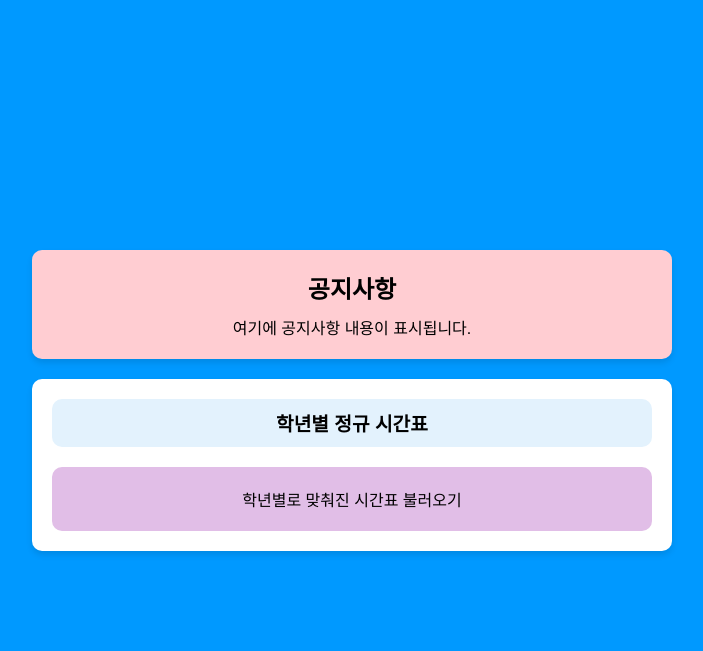
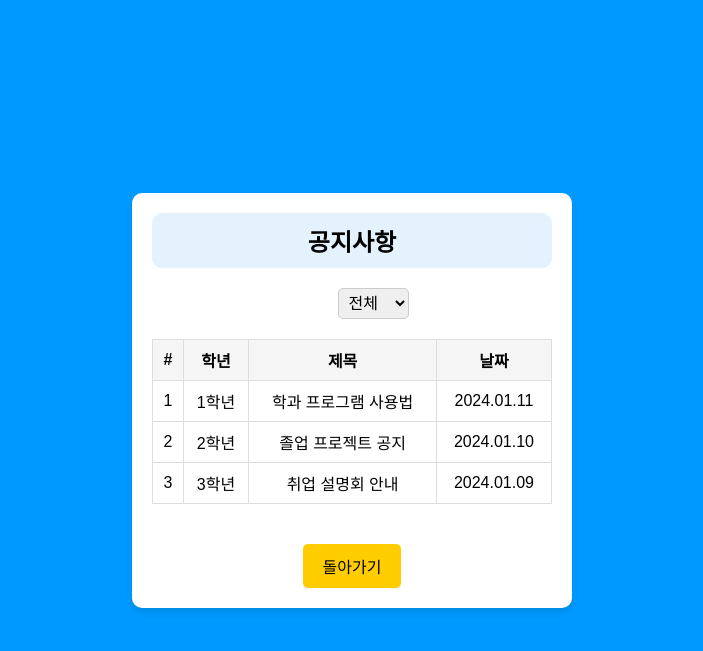
Before and after one commit to kms8032/GSC_Program_V1, a PHP site: page /notice_list.html in a window 1280 px wide. Shown: the top 651 px of the page, without its empty margins (288-991 px from the left). Run offline with PHP 8.4, Linux system fonts and the light colour scheme.

Commit message:
공지사항 구현 중

```diff
--- /dev/null
+++ b/assets/styles/notice_list.css
@@ -0,0 +1,81 @@
+/* 기본 설정 */
+body {
+    margin: 0;
+    font-family: Arial, sans-serif;
+    background-color: #0099ff;
+    color: white;
+    display: flex;
+    justify-content: center;
+    align-items: center;
+    height: 100vh;
+}
+
+/* 컨테이너 */
+.container {
+    background-color: white;
+    width: 90%;
+    max-width: 400px;
+    border-radius: 10px;
+    padding: 20px;
+    box-shadow: 0 4px 6px rgba(0, 0, 0, 0.1);
+    text-align: center;
+}
+
+/* 공지사항 헤더 */
+.notice-header h2 {
+    margin: 0;
+    font-size: 1.5em;
+    color: black;
+    background-color: #e3f2fd;
+    padding: 10px;
+    border-radius: 10px;
+}
+
+/* 필터 스타일 */
+.filter {
+    margin: 20px 0;
+    display: flex;
+    justify-content: center;
+    align-items: center;
+    gap: 10px;
+}
+
+.filter select {
+    padding: 5px;
+    font-size: 1em;
+    border: 1px solid #ccc;
+    border-radius: 5px;
+}
+
+/* 테이블 스타일 */
+.notice-table {
+    width: 100%;
+    border-collapse: collapse;
+    margin: 20px 0;
+}
+
+.notice-table th, .notice-table td {
+    border: 1px solid #ddd;
+    padding: 8px;
+    text-align: center;
+    color: black; /* 텍스트 색상을 검은색으로 설정 */
+}
+
+.notice-table th {
+    background-color: #f5f5f5;
+    font-weight: bold;
+    color: black; /* 헤더 텍스트도 검은색으로 설정 */
+}
+
+
+/* 뒤로가기 버튼 */
+.back-button {
+    background-color: #ffcc00;
+    color: black;
+    padding: 10px 20px;
+    border: none;
+    border-radius: 5px;
+    cursor: pointer;
+    font-size: 1em;
+    margin-top: 20px;
+}
--- a/assets/styles/student_dashboard.css
+++ b/assets/styles/student_dashboard.css
@@ -22,12 +22,13 @@ body {
 
 /* 공지사항 스타일 */
 .notice {
-    background-color: #ffcdd2; /* 연한 분홍색 */
+    background-color: #ffcdd2;
     width: 100%;
     padding: 20px;
     border-radius: 10px;
     text-align: center;
     box-shadow: 0 4px 6px rgba(0, 0, 0, 0.1);
+    cursor: pointer;
 }
 
 .notice h2 {
@@ -52,7 +53,7 @@ body {
 }
 
 .schedule-header {
-    background-color: #e3f2fd; /* 연한 파란색 */
+    background-color: #e3f2fd;
     padding: 10px;
     border-radius: 10px;
     text-align: center;
@@ -63,7 +64,7 @@ body {
 }
 
 .schedule-content {
-    background-color: #e1bee7; /* 연한 보라색 */
+    background-color: #e1bee7;
     padding: 20px;
     border-radius: 10px;
     text-align: center;
--- a/notice_list.html
+++ b/notice_list.html
@@ -3,26 +3,74 @@
 <head>
     <meta charset="UTF-8">
     <meta name="viewport" content="width=device-width, initial-scale=1.0">
-    <title>학생 대시보드</title>
-    <link rel="stylesheet" href="./assets/styles/student_dashboard.css">
+    <title>공지사항 목록</title>
+    <link rel="stylesheet" href="./assets/styles/notice_list.css">
 </head>
 <body>
     <div class="container">
-        <!-- 공지사항 -->
-        <div class="notice" onclick="window.location.href='notice_list.html';">
+        <!-- 공지사항 제목 -->
+        <div class="notice-header">
             <h2>공지사항</h2>
-            <p>여기에 공지사항 내용이 표시됩니다.</p>
         </div>
 
-        <!-- 학년별 정규 시간표 -->
-        <div class="schedule">
-            <div class="schedule-header">
-                학년별 정규 시간표
-            </div>
-            <div class="schedule-content">
-                학년별로 맞춰진 시간표 불러오기
-            </div>
+        <!-- 학년 필터 -->
+        <div class="filter">
+            <label for="grade-filter">학년:</label>
+            <select id="grade-filter" onchange="filterNotices()">
+                <option value="all">전체</option>
+                <option value="1">1학년</option>
+                <option value="2">2학년</option>
+                <option value="3">3학년</option>
+            </select>
         </div>
+
+        <!-- 공지사항 테이블 -->
+        <table class="notice-table">
+            <thead>
+                <tr>
+                    <th>#</th>
+                    <th>학년</th>
+                    <th>제목</th>
+                    <th>날짜</th>
+                </tr>
+            </thead>
+            <tbody id="notice-list">
+                <!-- 공지사항 항목 -->
+                <tr>
+                    <td>1</td>
+                    <td>1학년</td>
+                    <td>학과 프로그램 사용법</td>
+                    <td>2024.01.11</td>
+                </tr>
+                <tr>
+                    <td>2</td>
+                    <td>2학년</td>
+                    <td>졸업 프로젝트 공지</td>
+                    <td>2024.01.10</td>
+                </tr>
+                <tr>
+                    <td>3</td>
+                    <td>3학년</td>
+                    <td>취업 설명회 안내</td>
+                    <td>2024.01.09</td>
+                </tr>
+            </tbody>
+        </table>
+
+        <!-- 뒤로가기 버튼 -->
+        <button class="back-button" onclick="window.history.back();">돌아가기</button>
     </div>
+
+    <script>
+        // 공지사항 필터 함수
+        function filterNotices() {
+            const filter = document.getElementById('grade-filter').value;
+            const rows = document.querySelectorAll('#notice-list tr');
+            rows.forEach(row => {
+                const grade = row.cells[1].textContent;
+                row.style.display = (filter === 'all' || grade === filter + "학년") ? '' : 'none';
+            });
+        }
+    </script>
 </body>
 </html>
```
Also changed, not shown: assets/styles/notice_detail.css (added, +78 -0 lines), scripts/notice_detail.php (added, +52 -0 lines), scripts/notice_list.php (added, +89 -0 lines), student_dashboard.html (+4 -4 lines).
